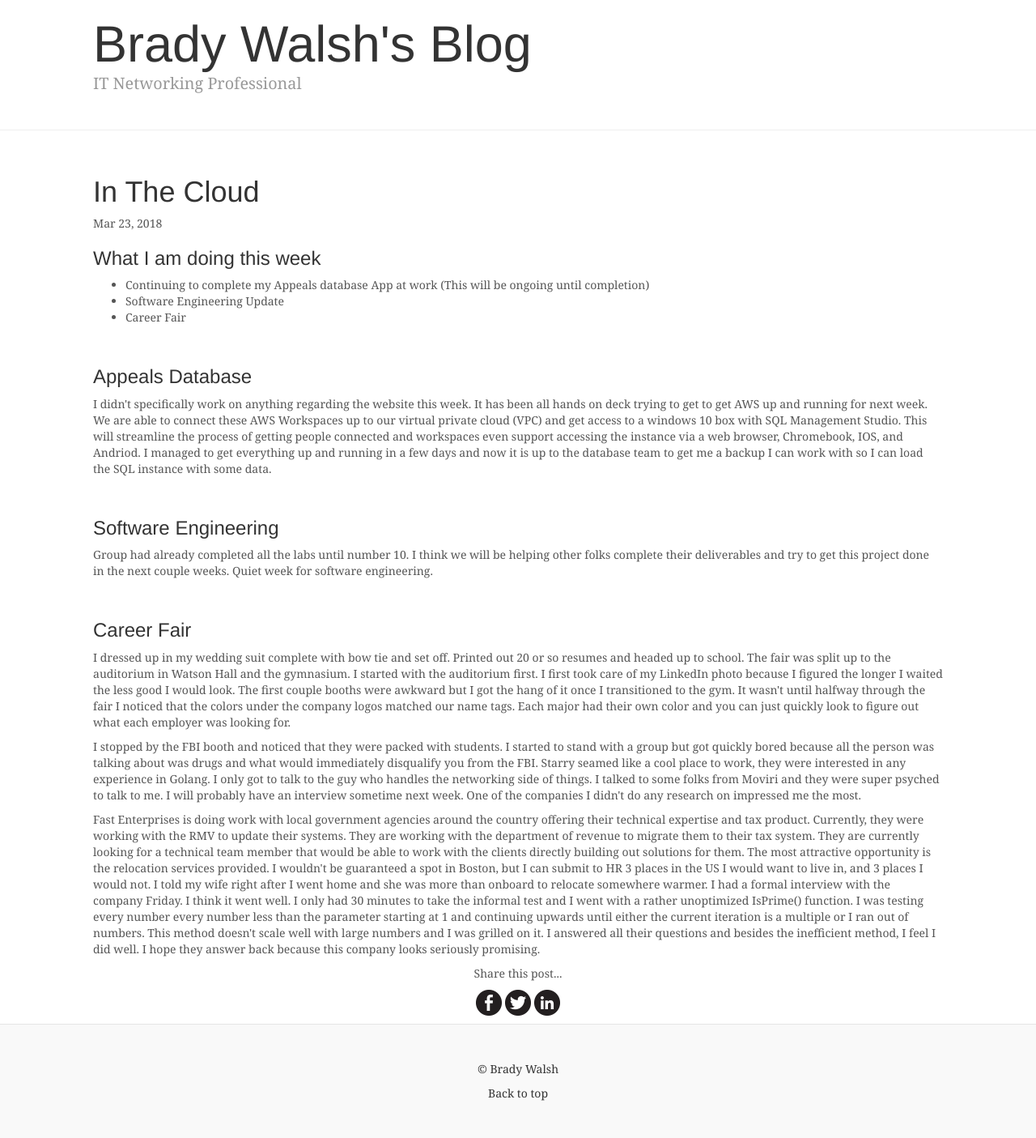
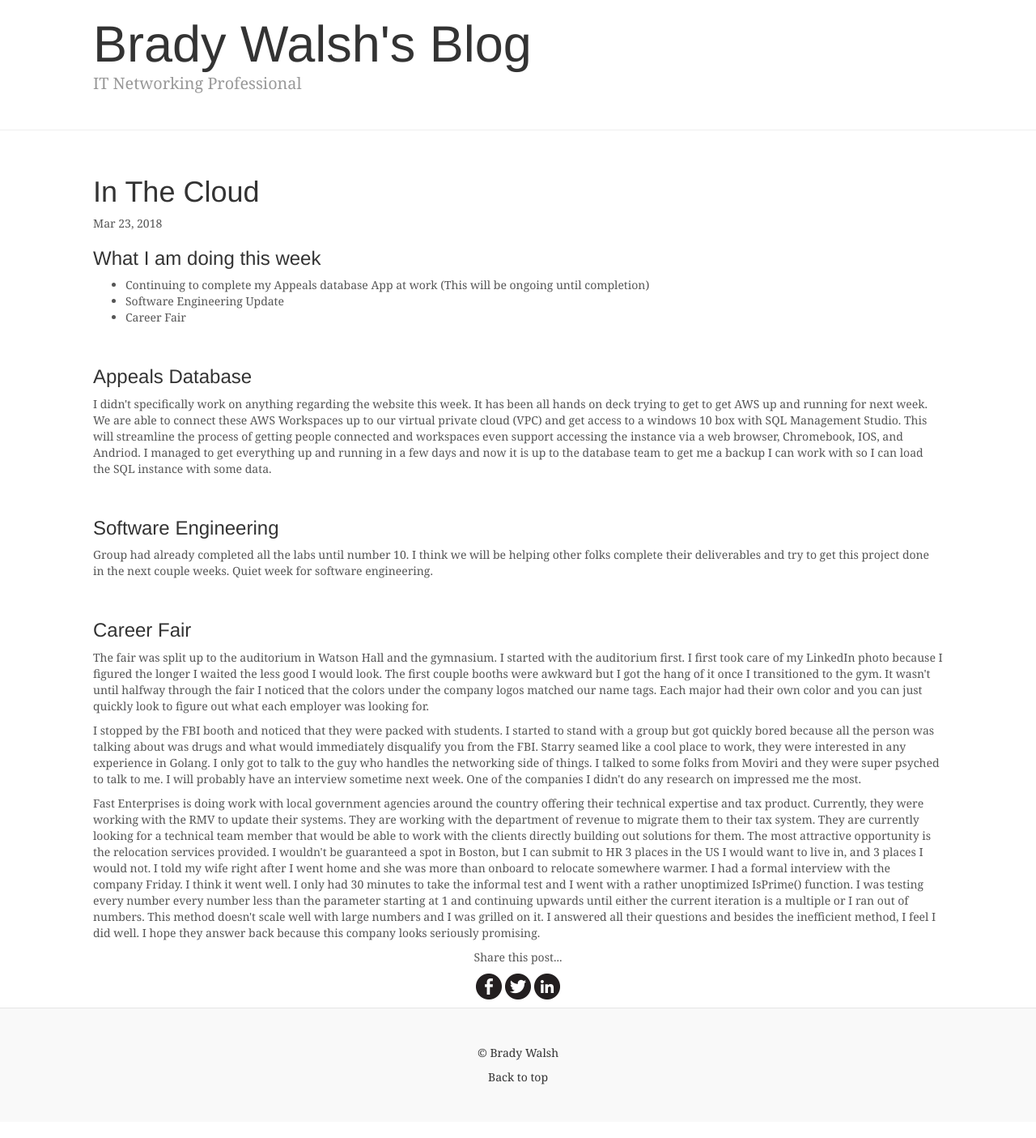
Before and after one commit to knighthawkbro/knighthawkbro.github.io, a Jekyll site: the page built from blog/_posts/2018-03-23-blog-10-in-the-cloud.html, in a window 1280 px wide. Shown: the whole page at 81% size. Built offline with Jekyll 4.4.1, drawn with Linux system fonts in a browser that asks for light colours; nearby versions of some CDN libraries; comment, search, counter and statistics services are not loaded.

Commit message:
removed some unnecessary text

```diff
--- a/blog/_posts/2018-03-23-blog-10-in-the-cloud.html
+++ b/blog/_posts/2018-03-23-blog-10-in-the-cloud.html
@@ -33,8 +33,7 @@
 <br>
 <h3>Career Fair</h3>
 <p>
-    I dressed up in my wedding suit complete with bow tie and set off. Printed out 20 or so resumes and
-    headed up to school. The fair was split up to the auditorium in Watson Hall and the gymnasium. I started
+    The fair was split up to the auditorium in Watson Hall and the gymnasium. I started
     with the auditorium first. I first took care of my LinkedIn photo because I figured the longer I waited
     the less good I would look. The first couple booths were awkward but I got the hang of it once I transitioned
     to the gym. It wasn't until halfway through the fair I noticed that the colors under the company logos
```
